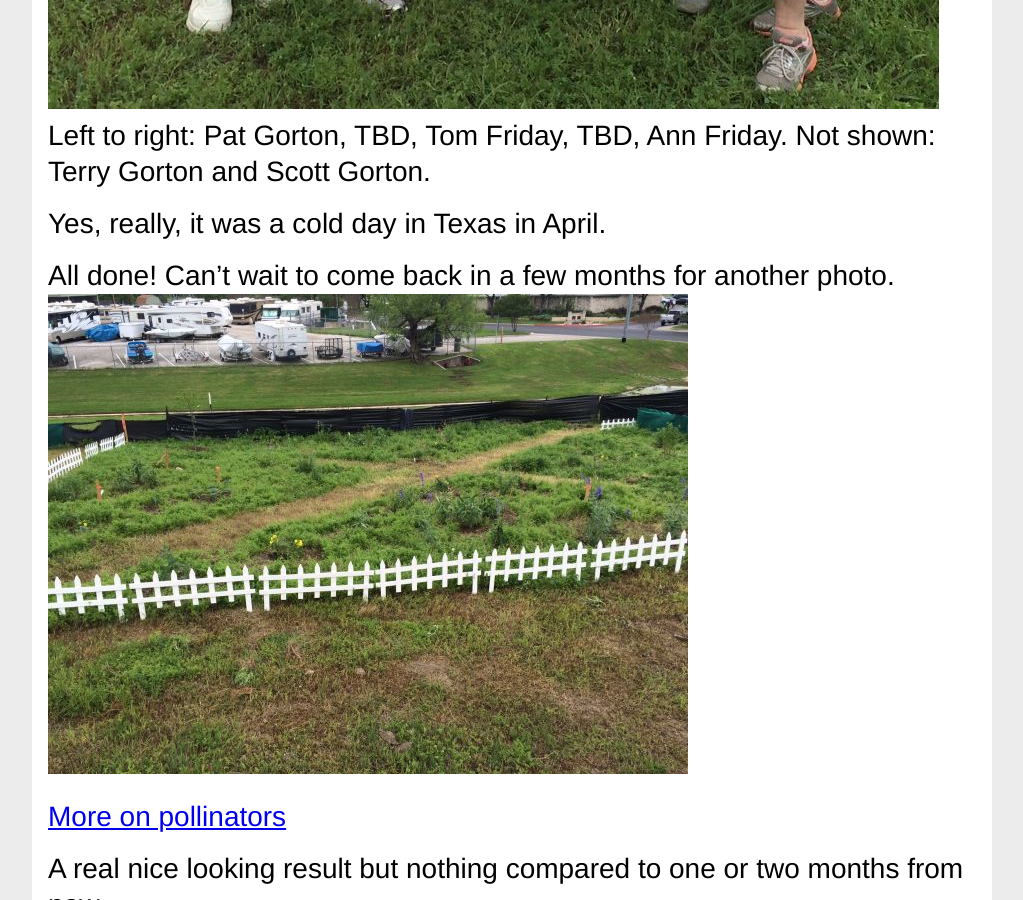
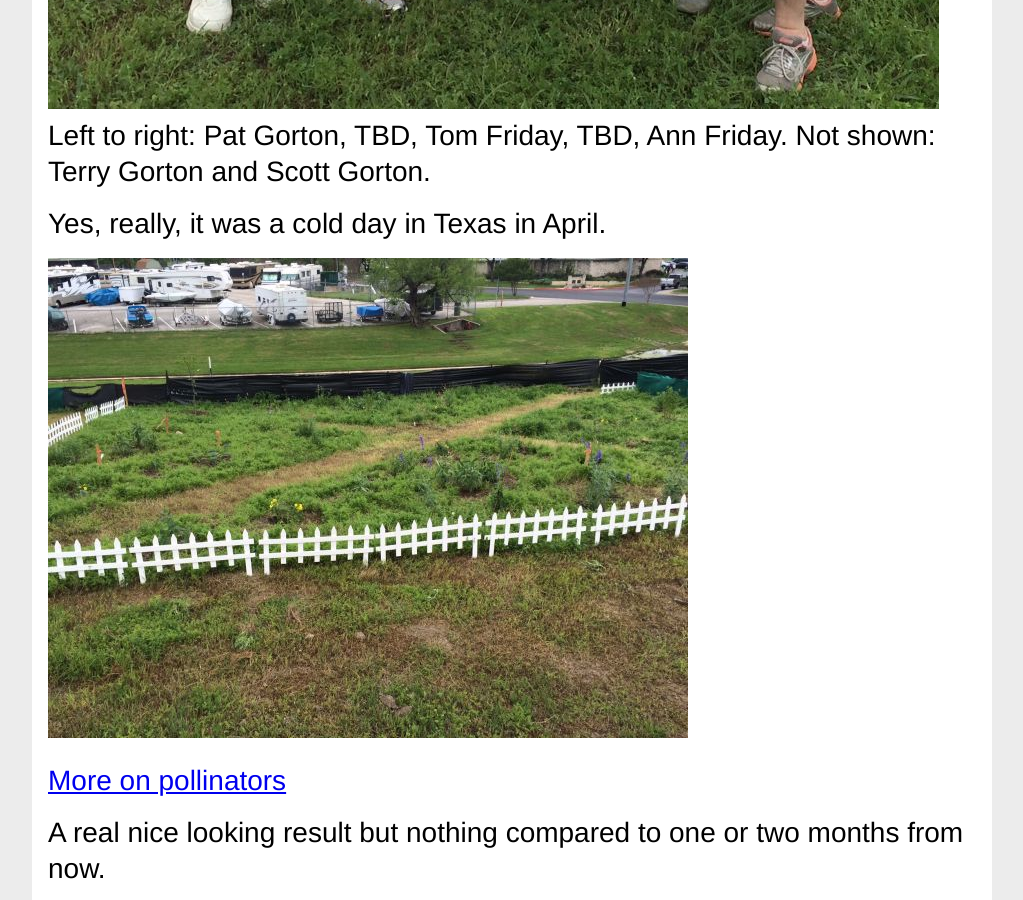
Before and after one commit to friendsoftheparkofwindcresttexas/friendsoftheparkofwindcresttexas.github.io, a Jekyll site: the page built from _posts/2014-11-01-project-milkweed_planting.md, in a window 1280 px wide and 900 px high, scrolled down 2249 px. Shown: the whole window, without its empty margins (128-1151 px from the left). Built offline with Jekyll 4.4.1, drawn with Linux system fonts in a browser that asks for light colours; nearby versions of some CDN libraries.

Commit message:
deleted unneeded sentence

```diff
--- a/_posts/2014-11-01-project-milkweed_planting.md
+++ b/_posts/2014-11-01-project-milkweed_planting.md
@@ -22,7 +22,6 @@ Not shown: Terry Gorton and Scott Gorton.
 
 Yes, really, it was a cold day in Texas in April.
 
-All done! Can't wait to come back in a few months for another photo.
 ![garden fully planted](/images/milkweed gardens/Takas Park garden, completed.JPG)
 
 [More on pollinators](http://www.fws.gov/pollinators/)
```
